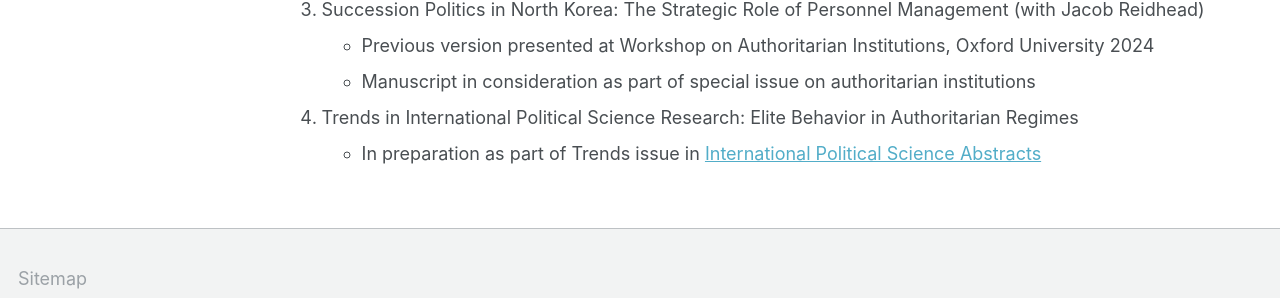
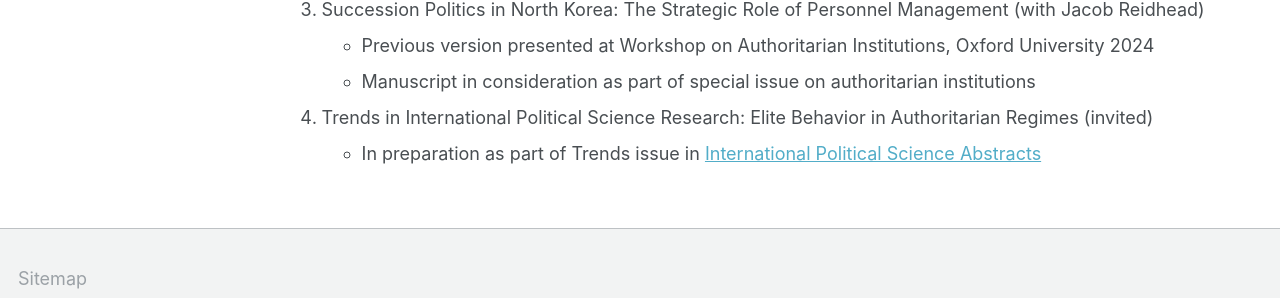
Before and after one commit to ehsong/ehsong.github.io, a Jekyll site: the page built from _pages/research.md, in a window 1280 px wide and 900 px high, scrolled down 2709 px. Shown: the part 517-815 px from the top of the window. Built offline with Jekyll 4.4.1, drawn with Linux system fonts in a browser that asks for light colours; some web fonts are replaced; some of the changed lines change nothing that is shown.

Commit message:
Update research.md

```diff
--- a/_pages/research.md
+++ b/_pages/research.md
@@ -20,40 +20,40 @@
 
 <ins>*Civil Society and NGO Policy in China*</ins>
 
-1. Song, Esther E. 2024. ["Explaining the Expansion of the NGO Sector in China: Through the Lense of Adaptive Corporatist Governance."](https://onlinelibrary.wiley.com/doi/10.1111/aspp.12752) *Asian Politics & Policy*, 1-18.
+11. Song, Esther E. 2024. ["Explaining the Expansion of the NGO Sector in China: Through the Lense of Adaptive Corporatist Governance."](https://onlinelibrary.wiley.com/doi/10.1111/aspp.12752) *Asian Politics & Policy*, 1-18.
 
-2. Song, Esther E. 2022. ["How Outsourcing Social Services to NGOs Bolsters Political Trust in China: Evidence from Shanghai."](https://link.springer.com/article/10.1007/s41111-021-00207-z) *Chinese Political Science Review*, 9, 36–62.
+10. Song, Esther E. 2022. ["How Outsourcing Social Services to NGOs Bolsters Political Trust in China: Evidence from Shanghai."](https://link.springer.com/article/10.1007/s41111-021-00207-z) *Chinese Political Science Review*, 9, 36–62.
    * Presented at MPSA 2019; Bay Area Comparative Urban Politics Workshop, UC Berkeley 2019; China Social Science Workshop, Stanford University 2019
 
 <ins>*China's Foreign Policy*</ins>
 
-3. Song, Esther E. and Sung Eun Kim. 2024. ["China's Dual Signaling in Maritime Disputes."](https://www.tandfonline.com/doi/full/10.1080/10357718.2024.2394179) *Australian Journal of International Affairs*, 1-23.
+9. Song, Esther E. and Sung Eun Kim. 2024. ["China's Dual Signaling in Maritime Disputes."](https://www.tandfonline.com/doi/full/10.1080/10357718.2024.2394179) *Australian Journal of International Affairs*, 1-23.
    * Presented at APSA 2023; GIGA Workshop on Foreign Policy 2023
 
-4. Song, Esther E. and Joanne Yang. 2023. ["China’s Adherence to International Human Rights Treaties: an Empirical Assessment."](https://journals.sagepub.com/doi/10.1177/22338659231175830) *International Area Studies Review*, 26(3), 252-268
+8. Song, Esther E. and Joanne Yang. 2023. ["China’s Adherence to International Human Rights Treaties: an Empirical Assessment."](https://journals.sagepub.com/doi/10.1177/22338659231175830) *International Area Studies Review*, 26(3), 252-268
    * Cited by [The Conversation](https://theconversation.com/how-to-encourage-china-to-become-a-law-abiding-member-of-the-rules-based-international-order-218223)
 
 <ins>*Authoritarianism in East Asia*</ins>
 
-5. Song, Esther E., Jacob Reidhead, and Jeongsue Park. 2025. ["Introducing Career Transition Data on Elites in North Korea."](https://www.cambridge.org/core/journals/journal-of-east-asian-studies/article/introducing-career-transition-data-on-elites-in-north-korea/D381AB27F1C503A7D8C4A9F8243C82A1) *Journal of East Asian Studies*.
+7. Song, Esther E., Jacob Reidhead, and Jeongsue Park. 2025. ["Introducing Career Transition Data on Elites in North Korea."](https://www.cambridge.org/core/journals/journal-of-east-asian-studies/article/introducing-career-transition-data-on-elites-in-north-korea/D381AB27F1C503A7D8C4A9F8243C82A1) *Journal of East Asian Studies*.
    * Presented at MPSA, ECPR 2023; Workshop on Authoritarianism, Oxford University 2024
 
 6. Richter, T., Llanos, M., Kuehn, D., Acheampong, M., Arellano, E., and **Esther Song**. 2025. ["Personnel management, institutional engineering, and coercion: mechanisms of the personalization of executive power."]((https://doi.org/10.1080/13510347.2025.2551068)). *Democratization*.
    * Presented at GIGA Workshop on Personalization of Executive Power 2023; APSA 2023
 
-8. Song, Esther E. 2023. ["Long-Term Effects of Authoritarian Repression: Evidence from the Gwangju Massacre in South Korea, 1980."](https://journals.sagepub.com/doi/epub/10.1177/20578911221147994) *Asian Journal of Comparative Politics*, 8(1), 364–380.
+5. Song, Esther E. 2023. ["Long-Term Effects of Authoritarian Repression: Evidence from the Gwangju Massacre in South Korea, 1980."](https://journals.sagepub.com/doi/epub/10.1177/20578911221147994) *Asian Journal of Comparative Politics*, 8(1), 364–380.
 
-9. Song, Esther E. and Ines Miral. 2023. ["Personalization of Executive Power after COVID-19 in South Korea."](https://scholar.kyobobook.co.kr/article/detail/4010068022214) *Korea Observer*, 54(4), 641-670.
+4. Song, Esther E. and Ines Miral. 2023. ["Personalization of Executive Power after COVID-19 in South Korea."](https://scholar.kyobobook.co.kr/article/detail/4010068022214) *Korea Observer*, 54(4), 641-670.
 
 <ins>*International Affairs in East Asia (Korea - China Relations)*</ins>
 
-9. Song, Esther E. ["South Korea’s Narratives on China: Evidence from Elites, Masses, and Scholars."](https://muse.jhu.edu/pub/1/article/960999) 2025. *Asian Perspective*, 49(2), 379-396.
+3. Song, Esther E. ["South Korea’s Narratives on China: Evidence from Elites, Masses, and Scholars."](https://muse.jhu.edu/pub/1/article/960999) 2025. *Asian Perspective*, 49(2), 379-396.
    * Previous version presented at Helmut Schmidt Stiftung Conference on International China Narratives in Politics and Economics Since 1945, Hamburg Germany 2023; part of the research presented at Fudan Development Institute 2025
 
-10. Song, Esther E. 2023. ["Air Pollution Coverage, Anti-Chinese Sentiment, and Attitudes towards Foreign Policy in South Korea."](https://doi.org/10.1007/s11366-023-09849-z) *Journal of Chinese Political Science*, 28, 571–592.
+2. Song, Esther E. 2023. ["Air Pollution Coverage, Anti-Chinese Sentiment, and Attitudes towards Foreign Policy in South Korea."](https://doi.org/10.1007/s11366-023-09849-z) *Journal of Chinese Political Science*, 28, 571–592.
     * Presented at APSA 2019; cited in [East Asia Forum](https://eastasiaforum.org/2024/05/24/why-arent-south-koreans-studying-in-china-anymore/)
 
-12. Song, Esther E. 2023. ["COVID-19, Anti-Chinese Sentiment, and Foreign Policy Attitudes in South Korea."](https://t.co/ulZlIiRwHZ) *Asian Survey*, 63(5), 823–850.
+1. Song, Esther E. 2023. ["COVID-19, Anti-Chinese Sentiment, and Foreign Policy Attitudes in South Korea."](https://t.co/ulZlIiRwHZ) *Asian Survey*, 63(5), 823–850.
     * Presented at Sinophone Borderlands: Global Views on China Conference, Palacky University 2023
 
 ### Book Chapters
@@ -62,25 +62,25 @@
 
 ### Media & Policy
 
-1. [Why aren't South Koreans studying in China anymore?](https://eastasiaforum.org/2024/05/24/why-arent-south-koreans-studying-in-china-anymore/). *East Asia Forum*, May 2024.
+3. [Why aren't South Koreans studying in China anymore?](https://eastasiaforum.org/2024/05/24/why-arent-south-koreans-studying-in-china-anymore/). *East Asia Forum*, May 2024.
 
 2. [South Koreans Have the World's Most Negative Views of China. Why?](https://thediplomat.com/2022/12/south-koreans-have-the-worlds-most-negative-views-of-china-why/). *The Diplomat*, December 2022 (with Richard Turcsanyi).
    * Covered by major media outlets in South Korea including [KBS](https://news.kbs.co.kr/news/view.do?ncd=6207159&ref=A), [SBS](https://news.sbs.co.kr/news/endPage.do?news_id=N1007024887&plink=ORI&cooper=NAVER), [MBC](https://imnews.imbc.com/replay/2022/nwtoday/article/6440097_35752.html), [Joongang Ilbo](https://www.joongang.co.kr/article/25129259), and [Chosun Ilbo](https://www.chosun.com/international/international_general/2022/12/28/NSJ6CQ37RNEM3JOVZWWAZDRAAI/?utm_source=naver&utm_medium=referral&utm_campaign=naver-news)
    * Cited by [The New York Times](https://www.nytimes.com/2023/04/10/opinion/south-korea-japan-china-relations.html); [World Politics Review](https://www.worldpoliticsreview.com/china-south-korea-yoon/)
 
-3. [Rising Anti-China Sentiment Supports South Korea’s Alignment with the US.](https://www.giga-hamburg.de/en/publications/giga-focus/rising-anti-china-sentiment-supports-south-koreas-alignment-with-the-us) *GIGA Focus Asia*, 2023.
+1. [Rising Anti-China Sentiment Supports South Korea’s Alignment with the US.](https://www.giga-hamburg.de/en/publications/giga-focus/rising-anti-china-sentiment-supports-south-koreas-alignment-with-the-us) *GIGA Focus Asia*, 2023.
 
 ### Works in Progress
 
-1. Civil Society Research in China
+4. Civil Society Research in China
    * Part of the research presented at Digital Scholarship in East Asian Studies Conference, Max Planck Institute of History of Science & Berlin State Library, Berlin July 2024
 
-2. Public Opinion on Cross-Strait Tensions in South Korea (with Doyoung Lee)
+3. Public Opinion on Cross-Strait Tensions in South Korea (with Doyoung Lee)
    * Previous version presented at APSA 2024, Philadephia; Social Science Korea Studies Europe Network (SoKEN) Ca'Foscari Venice 2024; European International Studies Association (EISA) Pan-European Conference on International Studies Bologna 2025
 
-4. Succession Politics in North Korea: The Strategic Role of Personnel Management (with Jacob Reidhead)
+2. Succession Politics in North Korea: The Strategic Role of Personnel Management (with Jacob Reidhead)
    * Previous version presented at Workshop on Authoritarian Institutions, Oxford University 2024
    * Manuscript in consideration as part of special issue on authoritarian institutions
 
-6. Trends in International Political Science Research: Elite Behavior in Authoritarian Regimes
+1. Trends in International Political Science Research: Elite Behavior in Authoritarian Regimes (invited)
    * In preparation as part of Trends issue in [International Political Science Abstracts](https://journals.sagepub.com/home/IAB)
```
